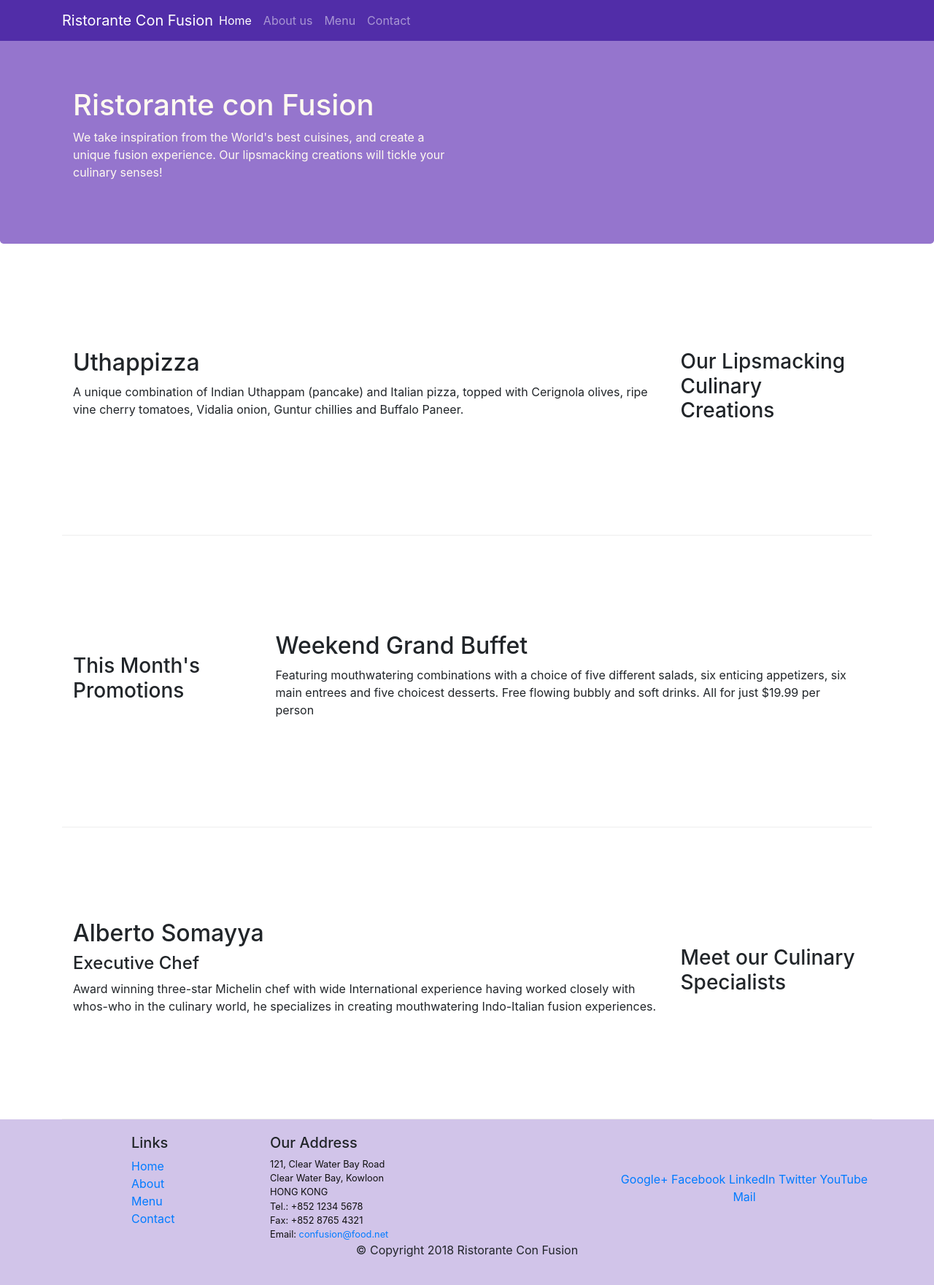
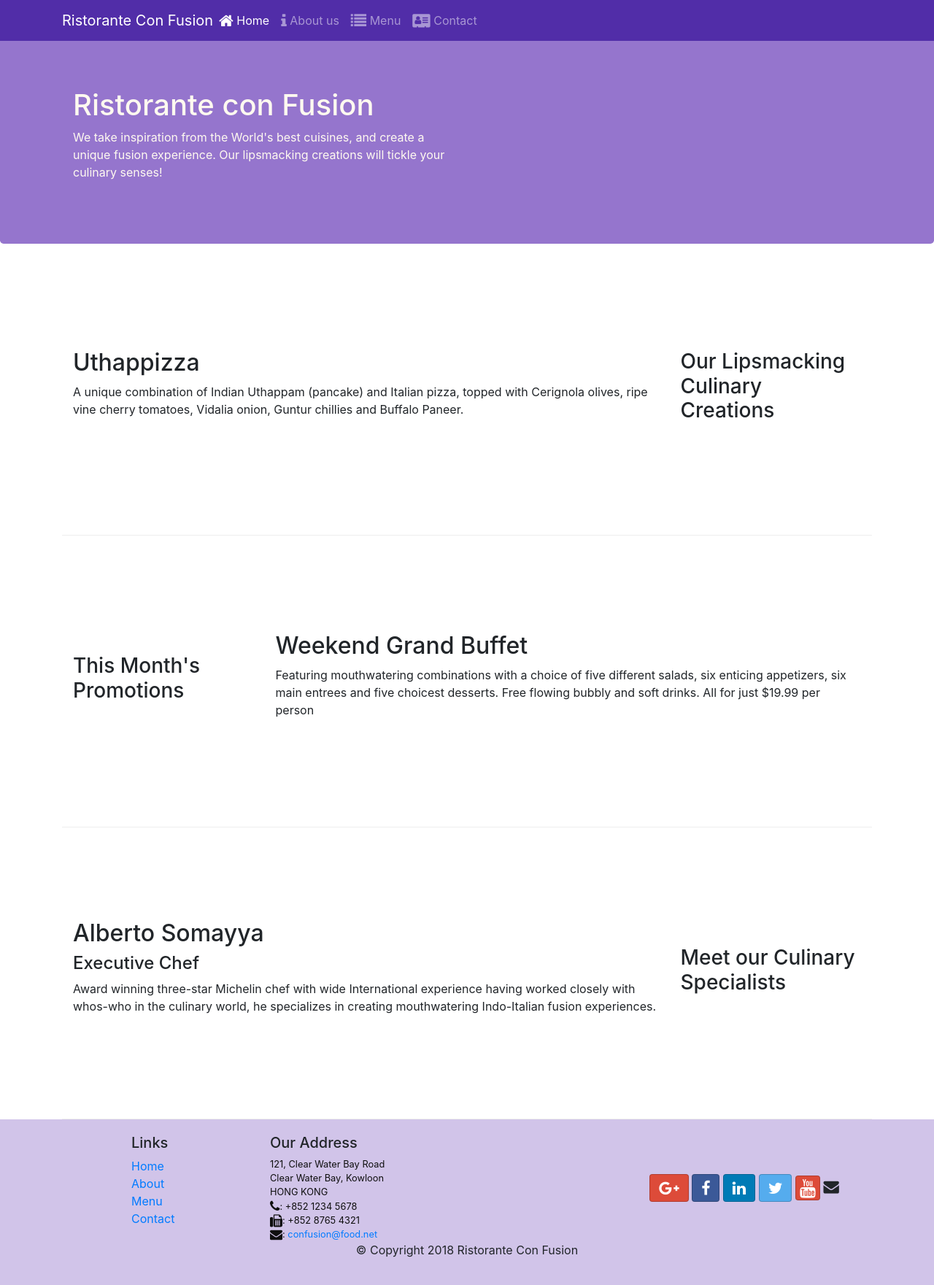
Before and after one commit to ticflay/BootStrap-course, a website: page index.html in a window 1280 px wide. Shown: the whole page at 73% size. Drawn offline with nearby package versions, Linux system fonts and the light colour scheme.

Commit message:
icon fonts

```diff
--- a/index.html
+++ b/index.html
@@ -9,8 +9,13 @@
 
     <!-- Bootstrap CSS -->
     <link rel="stylesheet" href="node_modules/bootstrap/dist/css/bootstrap.min.css">
-    <link rel="stylesheet" href="css/style.css">
+    <link rel ="stylesheet" href="node_modules/font-awesome/css/font-awesome.min.css">
+    <link rel= "stylesheet" href="node_modules/bootstrap-social/bootstrap-social.css">
+    <link href="css/style.css" rel="stylesheet">
+
+
     <title>Ristorante Con Fusion</title>
+
 </head>
 
 <body>
@@ -23,10 +28,10 @@
             <a class = "navbar-brand mr-auto" href="#">Ristorante Con Fusion</a> <!--allows to display some info as a abrand info ex logo of company-->
             <div class = "collapse navbar-collapse" id="Navbar">
                 <ul class = "navbar-nav mr-auto"> <!--navbar-nav will help to define the set of links that will be included and the links wil be displayed horizontally||the mr-auto specify the right margin, is avalieble in bootstrap (the content will be pushed as left as possible)-->
-                    <li class = "nav-item active"><a class = "nav-link" href = "#">Home</a></li> <!-- the active class makes that when you're on that page that link will be highlighted -->
-                    <li class = "nav-item"><a class = "nav-link" href = "aboutus.html">About us</a></li>
-                    <li class = "nav-item"><a class = "nav-link" href = "#">Menu</a></li>
-                    <li class = "nav-item"><a class = "nav-link" href = "#">Contact</a></li>
+                    <li class = "nav-item active"><a class = "nav-link" href = "#"><span class = "fa fa-home fa-lg"></span> Home</a></li> <!-- the active class makes that when you're on that page that link will be highlighted -->
+                    <li class = "nav-item"><a class = "nav-link" href = "aboutus.html"><span class = "fa fa-info fa-lg"></span> About us</a></li>
+                    <li class = "nav-item"><a class = "nav-link" href = "#"><span class = "fa fa-list fa-lg"></span> Menu</a></li>
+                    <li class = "nav-item"><a class = "nav-link" href = "#"><span class = "fa fa-address-card fa-lg"></span> Contact</a></li>
                 </ul>
             </div>
         </div>
@@ -98,19 +103,19 @@
 		              121, Clear Water Bay Road<br>
 		              Clear Water Bay, Kowloon<br>
 		              HONG KONG<br>
-		              Tel.: +852 1234 5678<br>
-		              Fax: +852 8765 4321<br>
-		              Email: <a href="mailto:confusion@food.net">confusion@food.net</a>
+		              <i class = "fa fa-phone fa-lg"></i>: +852 1234 5678<br>
+		              <i class = "fa fa-fax fa-lg"></i>: +852 8765 4321<br>
+		              <i class = "fa fa-envelope fa-lg"></i>: <a href="mailto:confusion@food.net">confusion@food.net</a>
 		           </address>
                 </div>
                 <div class = "col-12 col-sm-4 align-self-center">
                     <div class = "text-center">
-                        <a href="http://google.com/+">Google+</a>
-                        <a href="http://www.facebook.com/profile.php?id=">Facebook</a>
-                        <a href="http://www.linkedin.com/in/">LinkedIn</a>
-                        <a href="http://twitter.com/">Twitter</a>
-                        <a href="http://youtube.com/">YouTube</a>
-                        <a href="mailto:">Mail</a>
+                        <a class = "btn btn=-social-icon btn-google" href="http://google.com/+"><i class= "fa fa-google-plus fa-lg"></i></a>
+                        <a class = "btn btn=-social-icon btn-facebook" href="http://www.facebook.com/profile.php?id="><i class = "fa fa-facebook fa-lg"></i></a>
+                        <a class = "btn btn=-social-icon btn-linkedin" href="http://www.linkedin.com/in/"><i class = "fa fa-linkedin fa-lg"></i></a>
+                        <a class = "btn btn=-social-icon btn-twitter" href="http://twitter.com/"><i class = "fa fa-twitter fa-lg"></i></a>
+                        <a class = "btn btn-social-icon btn-google" href="http://youtube.com/"><i class = "fa fa-youtube fa-lg"></i></a>
+                        <a hclass = "btn btn=-social-icon" ref="mailto:"><i class = "fa fa-envelope fa-lg"></i></a>
                     </div>
                 </div>
            </div>
--- a/package.json
+++ b/package.json
@@ -15,6 +15,8 @@
   },
   "dependencies": {
     "bootstrap": "^4.0.0",
+    "bootstrap-social": "^5.1.1",
+    "font-awesome": "^4.7.0",
     "jquery": "^3.3.1",
     "popper.js": "^1.12.9"
   }
```
Also changed, not shown: aboutus.html (+15 -13 lines), 1 other file.
